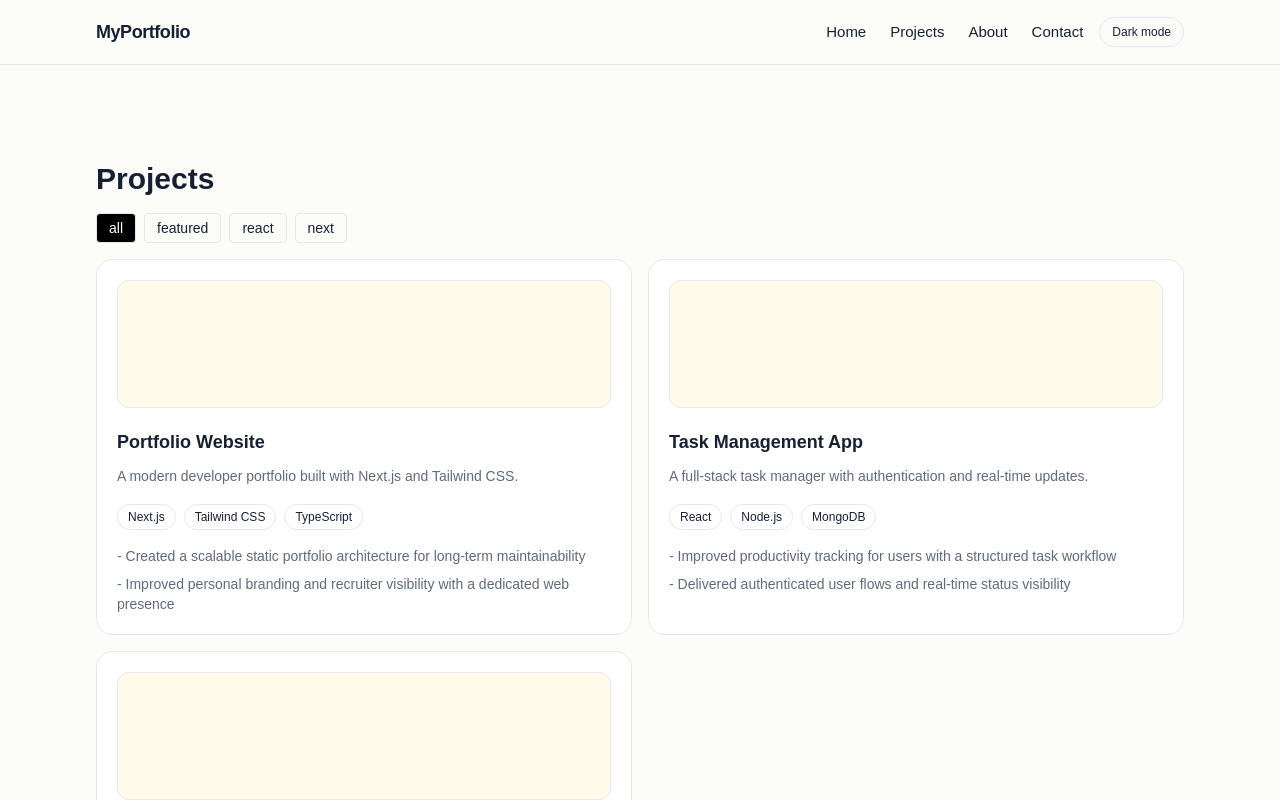
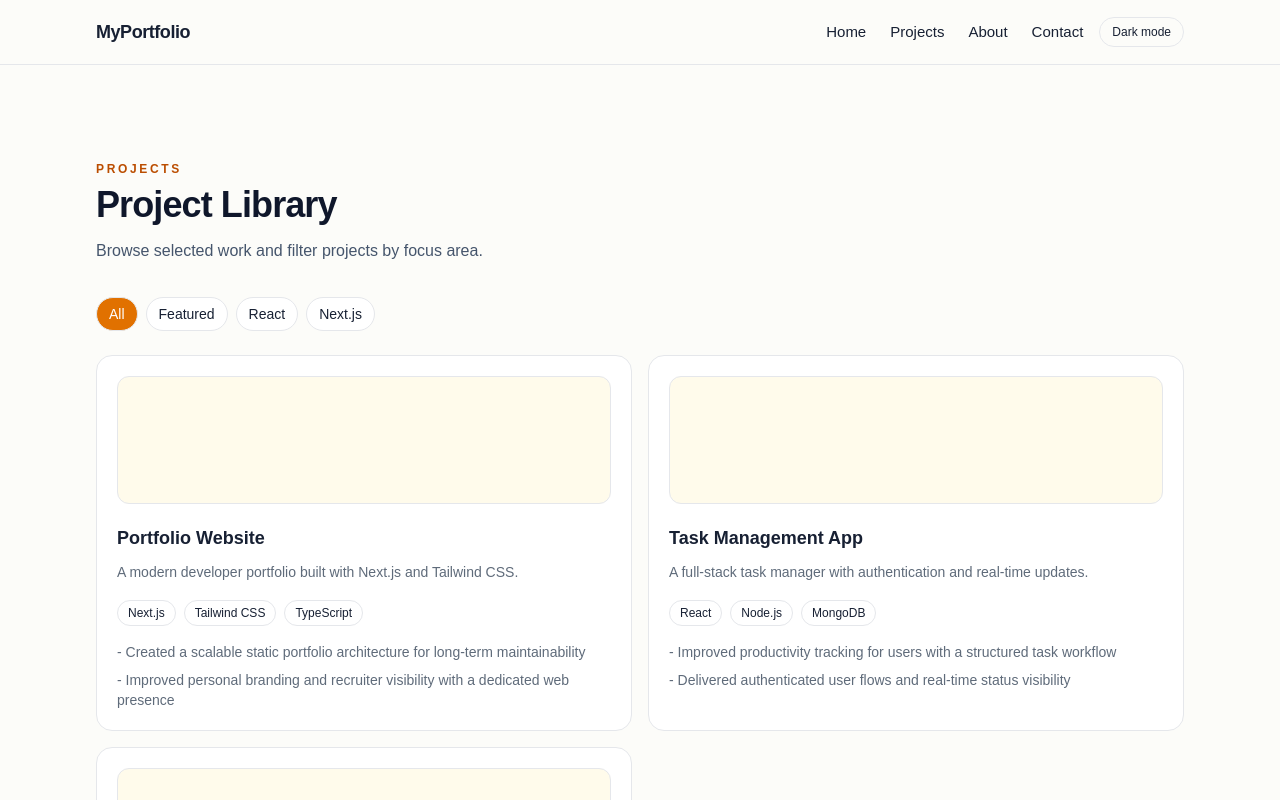
Before and after one commit to empouya/empouya, a Next.js app: page /projects in a window 1280 px wide. Shown: the top 800 px of the page. Built offline with nearby package versions, Linux system fonts and the light colour scheme.

Commit message:
polish: refine project filtering with shared filter configuration

```diff
--- a/src/app/projects/page.tsx
+++ b/src/app/projects/page.tsx
@@ -5,9 +5,11 @@ import { projects } from "@/content/projects";
 import ProjectFilter from "@/components/ui/filters/ProjectFilter";
 import Section from "@/components/sections/Section";
 import ProjectCard from "@/components/projects/ProjectCard";
+import type { ProjectFilterValue } from "@/components/ui/filters/filter-options";
+import SectionHeading from "@/components/ui/SectionHeading";
 
 export default function ProjectsPage() {
-    const [selected, setSelected] = useState("all");
+    const [selected, setSelected] = useState<ProjectFilterValue>("all");
 
     const filtered = projects.filter((project) => {
         if (selected === "all") return true;
@@ -19,14 +21,20 @@ export default function ProjectsPage() {
 
     return (
         <Section>
-            <h1 className="mb-4 text-3xl font-bold">Projects</h1>
+            <div className="space-y-8">
+                <SectionHeading
+                    eyebrow="Projects"
+                    title="Project Library"
+                    description="Browse selected work and filter projects by focus area."
+                />
 
-            <ProjectFilter selected={selected} setSelected={setSelected} />
+                <ProjectFilter selected={selected} setSelected={setSelected} />
 
-            <div className="grid gap-4 md:grid-cols-2">
-                {filtered.map((project) => (
-                    <ProjectCard key={project.id} project={project} />
-                ))}
+                <div className="grid gap-4 md:grid-cols-2">
+                    {filtered.map((project) => (
+                        <ProjectCard key={project.id} project={project} />
+                    ))}
+                </div>
             </div>
         </Section>
     );
--- a/src/components/ui/filters/ProjectFilter.tsx
+++ b/src/components/ui/filters/ProjectFilter.tsx
@@ -1,25 +1,37 @@
 "use client";
 
+import {
+    projectFilterOptions,
+    type ProjectFilterValue,
+} from "@/components/ui/filters/filter-options";
+
 type Props = {
-    selected: string;
-    setSelected: (value: string) => void;
+    selected: ProjectFilterValue;
+    setSelected: (value: ProjectFilterValue) => void;
 };
 
 export default function ProjectFilter({ selected, setSelected }: Props) {
-    const filters = ["all", "featured", "react", "next"];
+    return (
+        <div className="mb-6 flex flex-wrap gap-2">
+            {projectFilterOptions.map((filter) => {
+                const active = selected === filter.value;
 
-    return (
-        <div className="flex gap-2 flex-wrap mb-4">
-            {filters.map((filter) => (
-                <button
-                    key={filter}
-                    onClick={() => setSelected(filter)}
-                    className={`px-3 py-1 border rounded text-sm ${selected === filter ? "bg-black text-white" : ""
-                        }`}
-                >
-                    {filter}
-                </button>
-            ))}
+                return (
+                    <button
+                        key={filter.value}
+                        type="button"
+                        onClick={() => setSelected(filter.value)}
+                        className={[
+                            "rounded-full border px-3 py-1.5 text-sm transition",
+                            active
+                                ? "border-amber-600 bg-amber-600 text-white"
+                                : "bg-[var(--surface)] hover:border-amber-500 hover:text-amber-700",
+                        ].join(" ")}
+                    >
+                        {filter.label}
+                    </button>
+                );
+            })}
         </div>
     );
 }
--- /dev/null
+++ b/src/components/ui/filters/filter-options.ts
@@ -0,0 +1,11 @@
+export type ProjectFilterValue = "all" | "featured" | "react" | "next";
+
+export const projectFilterOptions: {
+    value: ProjectFilterValue;
+    label: string;
+}[] = [
+        { value: "all", label: "All" },
+        { value: "featured", label: "Featured" },
+        { value: "react", label: "React" },
+        { value: "next", label: "Next.js" },
+    ];
```
